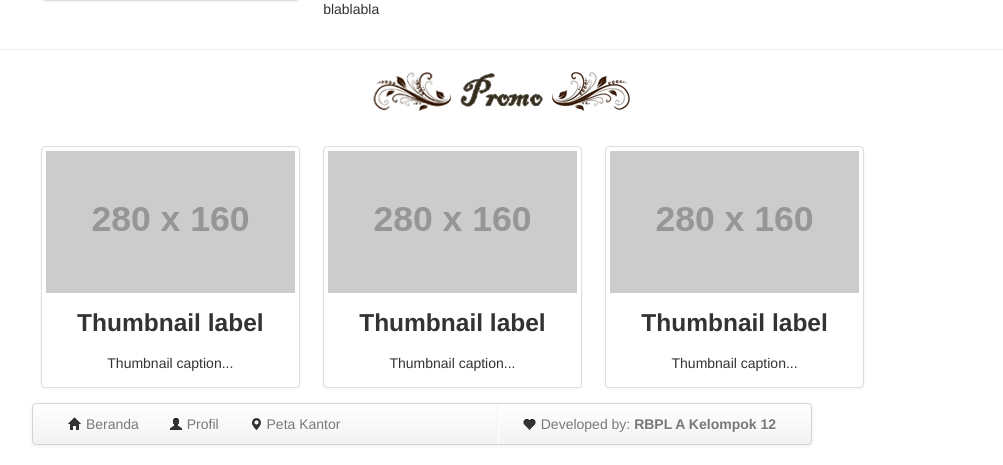
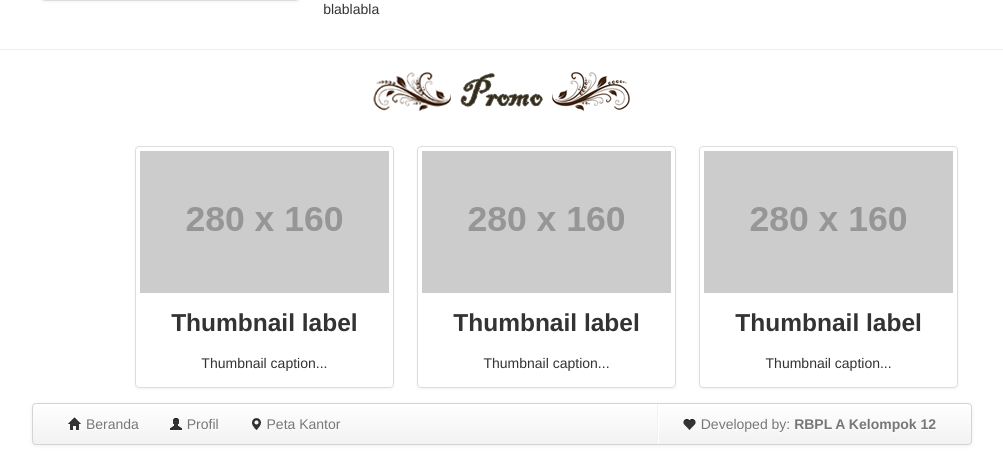
Before and after one commit to ernestina/online-wedding-planner, a PHP site: page /view/home.php in a window 1280 px wide. Shown: the part 554-1019 px from the top of the page, without its empty margins (138-1141 px from the left). Run offline with PHP 8.4, Linux system fonts and the light colour scheme; some libraries are stand-ins or nearby versions.

Commit message:
Melakukan perubahan tampilan pada footer.php

```diff
--- a/trunk/view/footer.php
+++ b/trunk/view/footer.php
@@ -25,7 +25,7 @@ $(function() {
 		<center><div style="margin: 15px 70px 5px 65px;">
 		<div class="container-fluid">
 		<div class="row-fluid">
-		<div class="span3 offset1">
+		<div class="span3 offset2">
 			<ul class="thumbnails">
 			<div class="thumbnail">
 			<img src="http://placehold.it/280x160" alt="">
@@ -62,12 +62,12 @@ $(function() {
 
 		<div class="container">
 		<div class="row">
-        <div class="span10">
+        <div class="span12">
 	<div class="navbar ">
 	<div class="navbar-inner">
 	<ul class="nav">
 	<li><a href="home.php"><i class="icon-home"></i> Beranda</a></li>
-    <li><a href="#"><i class="icon-user"></i> Profil</a>
+    <li><a href="profil.php"><i class="icon-user"></i> Profil</a>
     </li>
     <li><a href="#"><i class="icon-map-marker" ></i> Peta Kantor</a></li>
 	</ul>
```
